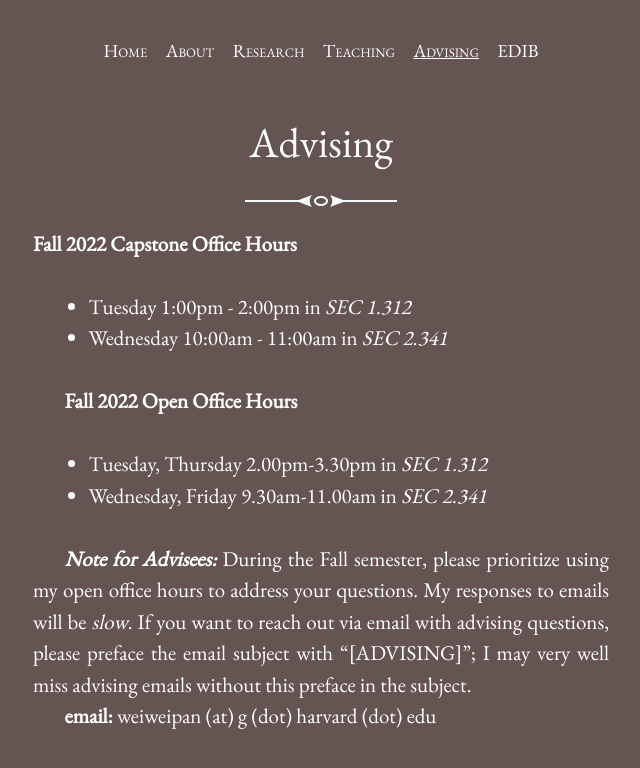
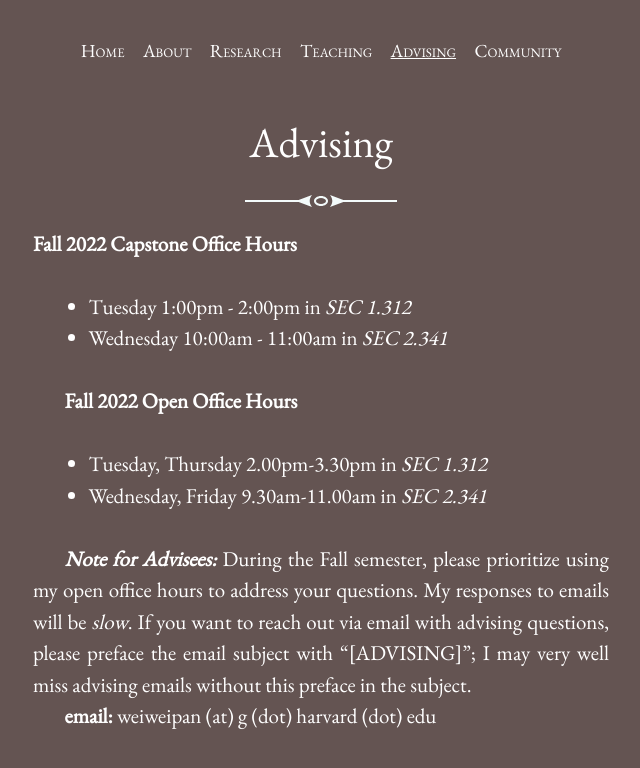
Before and after one commit to onefishy/onefishy.github.io, a Jekyll site: the page built from advising.md, in a window 1280 px wide. Shown: the top 768 px of the page, without its empty margins (319-959 px from the left). Built offline with Jekyll 4.4.1, drawn with Linux system fonts in a browser that asks for light colours.

Commit message:
Update menu.yml

```diff
--- a/_data/menu.yml
+++ b/_data/menu.yml
@@ -10,5 +10,5 @@
 - title: Advising
   url: /advising.html
 
-- title: EDIB
-  url: /edib.html
+- title: Community
+  url: /community.html
```
